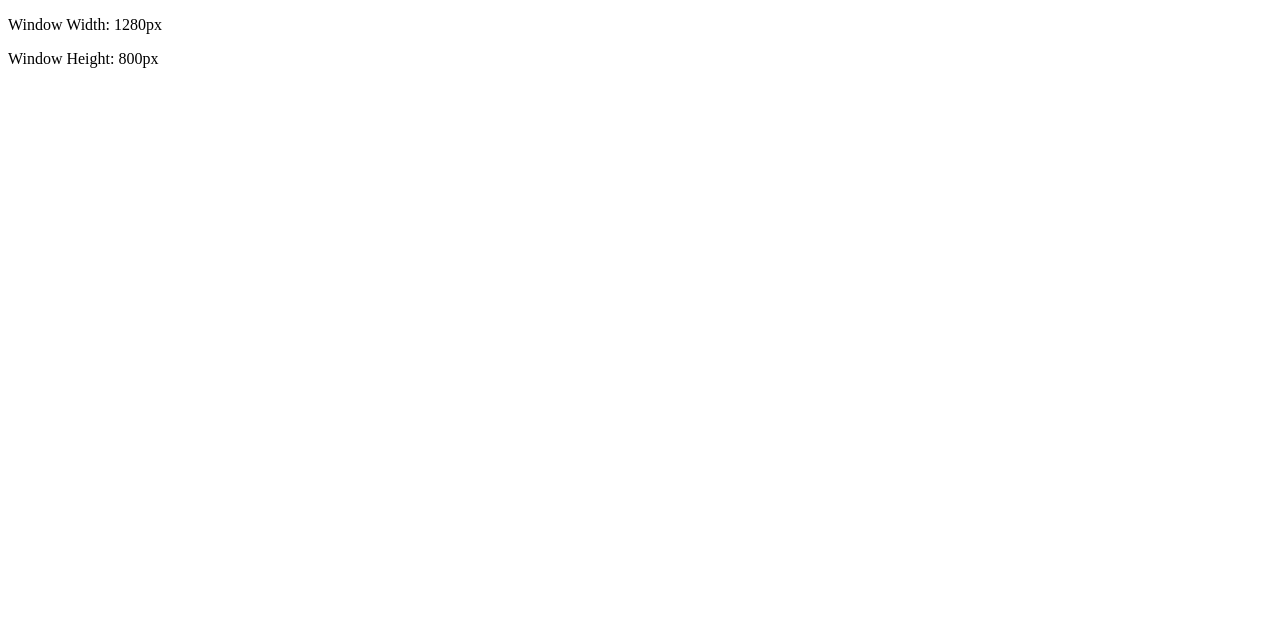
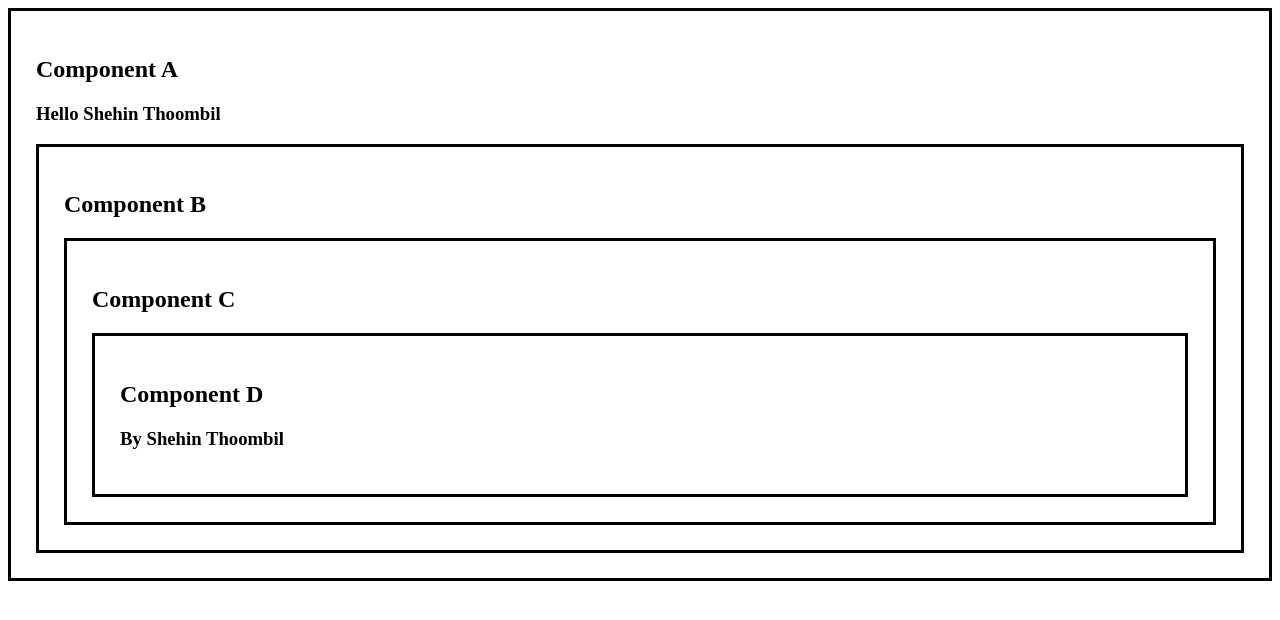
Before and after one commit to shehinthoombil/React-Study-Practice, a React (Create React App) app: page / in a window 1280 px wide. Shown: the top 620 px of the page. Built offline with nearby package versions, Linux system fonts and the light colour scheme.

Commit message:
props passing

```diff
--- a/src/App.jsx
+++ b/src/App.jsx
@@ -1,17 +1,19 @@
+import React from 'react';
 // import NewComponent from "./NewComponent";
 // import MyComponent from "./MyComponent";
 // import OnChange from "./OnChange";
 // import State from "./StateObject";
 // import StateArray from "./StateArray";
 // import ArrayOfObject from "./ArrayOfObject";
-import React from 'react';
 // import ComponentNew from './ComponentNew';
-import NewComponent2 from './NewComponent2';
+// import NewComponent2 from './NewComponent2';
+import ComponentA from './ComponentA';
+
 
 function App() {
     return (
         <>
-          <NewComponent2/>
+         <ComponentA/>
         </>
     );
 }
--- /dev/null
+++ b/src/ComponentA.jsx
@@ -0,0 +1,17 @@
+import { useState } from 'react'
+import ComponentB from './ComponentB'
+
+function ComponentA() {
+
+const [user, setUserr] =useState("Shehin Thoombil")
+
+  return (
+    <div className='box'>
+      <h2>Component A</h2>
+      <h3>{`Hello ${user}`}</h3>
+      <ComponentB user={user} />
+    </div>
+  )
+}
+
+export default ComponentA
--- /dev/null
+++ b/src/ComponentB.jsx
@@ -0,0 +1,12 @@
+import ComponentC from './ComponentC'
+
+function ComponentB(props) {
+  return (
+    <div className='box'>
+       <h2>Component B</h2>
+      <ComponentC user={props.user}/>
+    </div>
+  )
+}
+
+export default ComponentB
--- /dev/null
+++ b/src/ComponentC.jsx
@@ -0,0 +1,12 @@
+import ComponentD from './ComponentD'
+
+function ComponentC(props) {
+  return (
+    <div className='box'>
+        <h2>Component C</h2>
+        <ComponentD user={props.user}/>
+    </div>
+  )
+}
+
+export default ComponentC
--- /dev/null
+++ b/src/ComponentD.jsx
@@ -0,0 +1,12 @@
+import React from 'react'
+
+function ComponentD(props) {
+  return (
+    <div className='box'>
+        <h2>Component D</h2>
+        <h3>{`By ${props.user}`}</h3>
+    </div>
+  )
+}
+
+export default ComponentD
--- a/src/index.css
+++ b/src/index.css
@@ -1,27 +1,4 @@
-.counter-countainer {
-    text-align: center;
-    font-family: Arial, Helvetica, sans-serif;
+.box{
+    border: 3px solid;
+    padding: 25px;
 }
-
-.count-display {
-    font-size: 10em;
-    margin-top: 0;
-    margin-bottom: 50px;
-}
-
-.counter-button {
-    width: 150px;
-    height: 50px;
-    font-size: 1.5em;
-    font-weight: bold;
-    margin: 0px 5px;
-    background-color: aqua;
-    color: aliceblue;
-    border: none;
-    border-radius: 5px;
-    cursor: pointer;
-}
-
-.counter-button:hover {
-    background-color: blue;
-}
```
